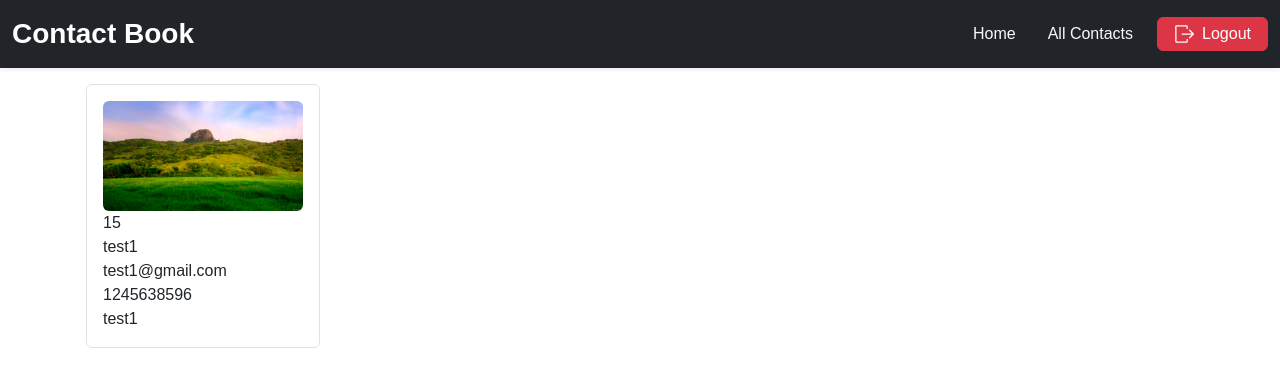
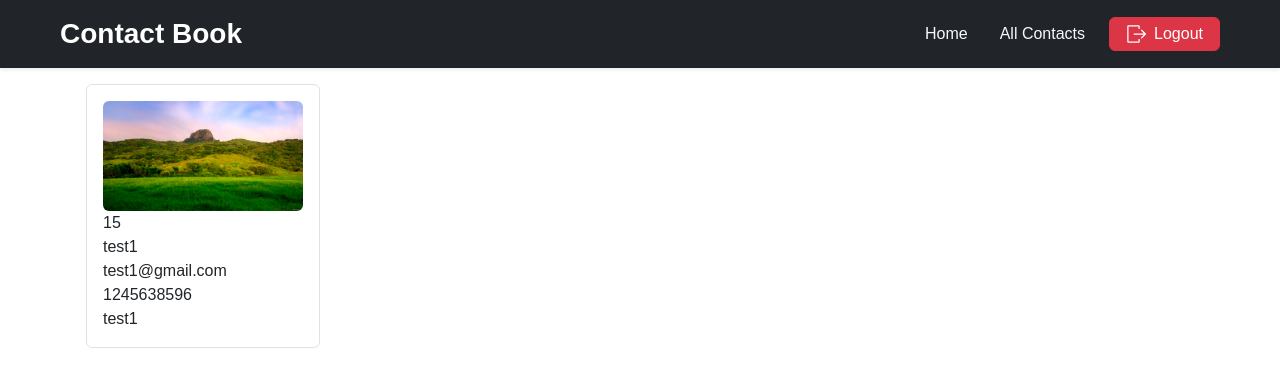
Before and after one commit to nileshmantati/django-contact, a Django app: page /contact/15/ in a window 1280 px wide. Shown: the top 387 px of the page. Run offline with Django 5.2, Linux system fonts and the light colour scheme; data comes from the database, SQL or seed files in the repository; both versions use the stored data as it was after the commit.

Commit message:
padding added in navbar

```diff
--- a/templates/components/navbar.html
+++ b/templates/components/navbar.html
@@ -12,7 +12,7 @@
 </head>
 
 <body>
-    <nav class="navbar navbar-expand-md navbar-dark bg-dark shadow-sm py-2">
+    <nav class="navbar navbar-expand-md navbar-dark bg-dark shadow-sm py-2 px-5">
         <div class="container-fluid">
             <a class="navbar-brand fw-bold fs-3" href="#">Contact Book</a>
             <button class="navbar-toggler" type="button" data-bs-toggle="collapse" data-bs-target="#navbarNav"
```
Also changed, not shown: db.sqlite3.
